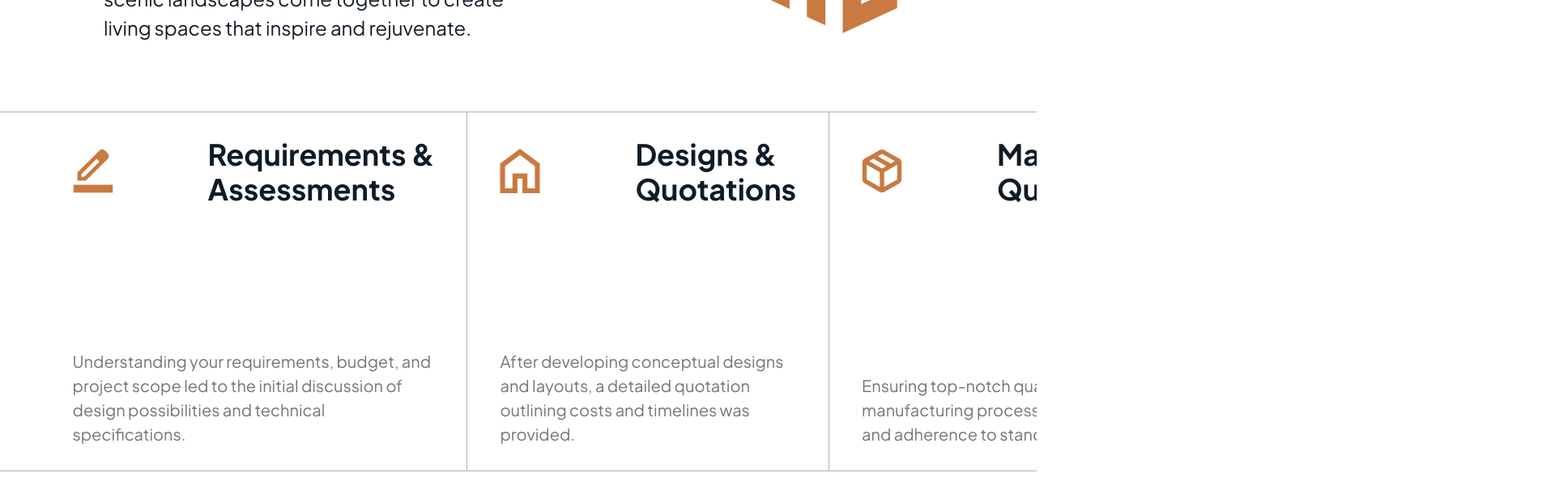
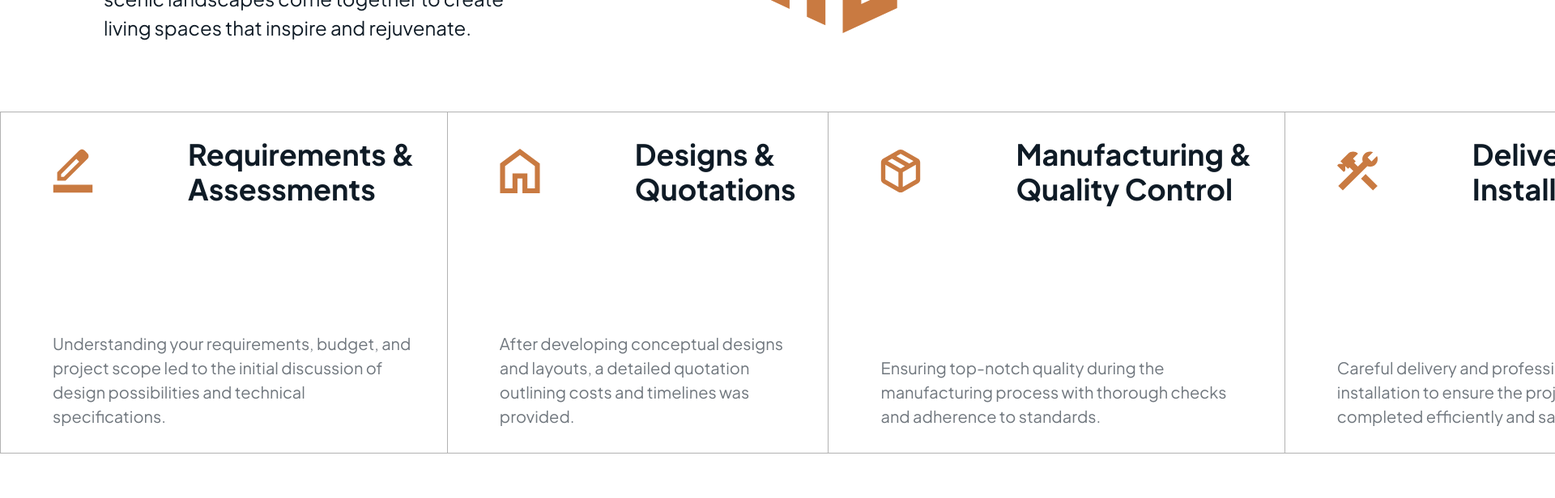
Before and after one commit to saharshcabins/saharshweb, a Next.js app: page / in a window 1280 px wide. Shown: the part 5400-6016 px from the top of the page at 81% size, 1920 px wide, since content can reach past the window. Built offline with nearby package versions, Linux system fonts and the light colour scheme.

Commit message:
fix:added the scroll effect on the our process

```diff
--- a/src/components/layout/OurProcess.tsx
+++ b/src/components/layout/OurProcess.tsx
@@ -1,9 +1,11 @@
-import React from "react";
+// components/OurProcess.tsx
+"use client";
+import React, { useRef, useState, useEffect } from "react";
 import MultiColorText from "../shared/MultiColorText";
 import TextBuilder from "../shared/TextBuilder";
+import Image from "next/image";
+import { Cube, HomeIcon, NoteIcon, Repair } from "@/utils/svgUtils";
 import OurProcessCard from "../ui/OurProcessCard";
-import { Cube, HomeIcon, NoteIcon, Repair } from "@/utils/svgUtils";
-import Image from "next/image";
 
 const processItems = [
   {
@@ -37,9 +39,54 @@ const processItems = [
 ];
 
 const OurProcess = () => {
+  const sectionRef = useRef<HTMLDivElement>(null);
+  const [scrollProgress, setScrollProgress] = useState(0);
+
+ useEffect(() => {
+  const handleScroll = () => {
+    if (!sectionRef.current) return;
+
+    const cardContainer = sectionRef.current.querySelector(".card-container") as HTMLElement;
+    if (!cardContainer) return;
+
+    const sectionTop = sectionRef.current.offsetTop;
+    const sectionHeight = sectionRef.current.offsetHeight;
+    const viewportHeight = window.innerHeight;
+    const scrollPosition = window.scrollY;
+
+    // card container metrics
+    const cardTop = cardContainer.offsetTop + sectionTop;
+    const cardHeight = cardContainer.offsetHeight;
+    const cardCenter = cardTop + cardHeight / 2;
+
+    // viewport center
+    const viewportCenter = scrollPosition + viewportHeight / 2;
+
+    // Start when card container center aligns with viewport center
+    const animationStartScroll = cardCenter +30 - viewportHeight / 2;
+    // End when the section bottom aligns with viewport bottom
+    const animationEndScroll = sectionTop + sectionHeight - viewportHeight / 2;
+
+    const totalAnimationScroll = animationEndScroll - animationStartScroll;
+    const relativeScroll = scrollPosition - animationStartScroll;
+
+    let progress = relativeScroll / totalAnimationScroll;
+    progress = Math.min(1, Math.max(0, progress));
+
+    setScrollProgress(progress);
+  };
+
+  window.addEventListener("scroll", handleScroll);
+  return () => window.removeEventListener("scroll", handleScroll);
+}, []);
+
+
   return (
-    <div className="flex flex-col  items-center">
-      <div className="flex flex-row justify-between items-center p-[5%] pb-[2%] gap-8 w-[90%]  ">
+    <div ref={sectionRef} className="relative w-full pb-[10%]">
+      <div style={{ height: `${processItems.length * 100}vh` }}>
+        <div className="sticky top-0 h-screen flex flex-col items-center bg-white">
+          {/* Header */}
+          <div className="flex flex-row justify-between items-center p-[5%] pb-[2%] gap-8 w-[90%]">
             <div className="flex flex-col items-start justify-between gap-8">
               <MultiColorText
                 fontSize="56px"
@@ -52,11 +99,12 @@ const OurProcess = () => {
                 From sleek architecture to luxurious interiors &{" "}
                 <br className="hidden lg:block" />
                 scenic landscapes come together to create{" "}
-            <br className="hidden lg:block" /> living spaces that inspire and
-            rejuvenate.
+                <br className="hidden lg:block" /> living spaces that inspire
+                and rejuvenate.
               </TextBuilder>
             </div>
             <Image
+              unoptimized
               src="/assets/logo/logo_icon.svg"
               alt="logo-saharsh"
               width={200}
@@ -65,307 +113,36 @@ const OurProcess = () => {
             />
           </div>
 
-<div className="flex flex-row mt-[60px] w-full overflow-hidden">
-  {processItems.map((item, index) => (
+          {/* Cards */}
+          <div className="flex flex-row mt-[60px] w-full card-container">
+            {processItems.map((item, index) => {
+              const totalCardsToAnimate = processItems.length;
+              const cardStartProgress = index / totalCardsToAnimate;
+              const cardEndProgress = (index + 1) / totalCardsToAnimate;
+
+              const cardProgress = Math.min(
+                1,
+                Math.max(0, (scrollProgress - cardStartProgress) * totalCardsToAnimate)
+              );
+
+              return (
                 <OurProcessCard
                   key={`process-${index}`}
+                  totalCards={processItems.length}
                   index={index}
                   icon={item.icon}
                   title={item.title}
                   description={item.description}
                   imageSrc={item.imageSrc}
+                  progress={cardProgress}
                 />
-  ))}
+              );
+            })}
           </div>
-
-
-
+        </div>
+      </div>
     </div>
   );
 };
 
 export default OurProcess;
-
-
-// "use client";
-// import React, { useRef, useEffect, useState } from "react";
-// import MultiColorText from "../shared/MultiColorText";
-// import TextBuilder from "../shared/TextBuilder";
-// import OurProcessCard from "../ui/OurProcessCard";
-// import { Cube, HomeIcon, NoteIcon, Repair } from "@/utils/svgUtils";
-// import Image from "next/image";
-
-// const processItems = [
-//   {
-//     title: "Requirements & Assessments",
-//     description:
-//       "Understanding your requirements, budget, and project scope led to the initial discussion of design possibilities and technical specifications.",
-//     imageSrc: "/assets/our_process/requirement.png",
-//     icon: <NoteIcon />,
-//   },
-//   {
-//     title: "Designs & Quotations",
-//     description:
-//       "After developing conceptual designs and layouts, a detailed quotation outlining costs and timelines was provided.",
-//     imageSrc: "/assets/our_process/design.png",
-//     icon: <HomeIcon />,
-//   },
-//   {
-//     title: "Manufacturing & Quality Control",
-//     description:
-//       "Ensuring top-notch quality during the manufacturing process with thorough checks and adherence to standards.",
-//     imageSrc: "/assets/our_process/manufacturing.png",
-//     icon: <Cube />,
-//   },
-//   {
-//     title: "Delivery & Installation",
-//     description:
-//       "Careful delivery and professional installation to ensure the project is completed efficiently and safely.",
-//     imageSrc: "/assets/our_process/delivery.png",
-//     icon: <Repair />,
-//   },
-// ];
-
-// const OurProcess = () => {
-//   const containerRef = useRef<HTMLDivElement>(null);
-//   const stickyRef = useRef<HTMLDivElement>(null);
-//   const [scrollWidth, setScrollWidth] = useState(0);
-
-//   useEffect(() => {
-//     if (stickyRef.current) {
-//       setScrollWidth(stickyRef.current.scrollWidth - window.innerWidth);
-//     }
-//   }, []);
-
-//   useEffect(() => {
-//     const handleScroll = () => {
-//       if (!containerRef.current || !stickyRef.current) return;
-//       const { top } = containerRef.current.getBoundingClientRect();
-//       const progress =
-//         Math.min(Math.max(-top, 0), scrollWidth) / scrollWidth; // 0 → 1
-//       stickyRef.current.style.transform = `translateX(-${
-//         progress * scrollWidth
-//       }px)`;
-//     };
-
-//     window.addEventListener("scroll", handleScroll);
-//     return () => window.removeEventListener("scroll", handleScroll);
-//   }, [scrollWidth]);
-
-//   return (
-//     <div className="relative w-full pb-30" ref={containerRef}>
-//       {/* set height = scrollable width so we can scroll enough */}
-//       <div style={{ height: `calc(100vh + ${scrollWidth}px)` }}>
-//         {/* Sticky header */}
-//         <div className="sticky top-0 h-screen flex flex-col bg-white">
-//           {/* Top Section */}
-//           <div className="flex flex-row  justify-between items-center p-[5%] pb-[6%] gap-8 w-[90%]">
-//             <div className="flex flex-col items-start justify-between gap-8">
-//               <MultiColorText
-//                 fontSize="56px"
-//                 items={[
-//                   { text: "Our Proven", color: "dark", weight: "medium" },
-//                   { text: " Process", color: "primary", weight: "bold" },
-//                 ]}
-//               />
-//               <TextBuilder fontSize="24px" color="dark">
-//                 From sleek architecture to luxurious interiors &{" "}
-//                 <br className="hidden lg:block" />
-//                 scenic landscapes come together to create
-//                 <br className="hidden lg:block" /> living spaces that inspire
-//                 and rejuvenate.
-//               </TextBuilder>
-//             </div>
-//             <Image
-//               src="/assets/logo/logo_icon.svg"
-//               alt="logo-saharsh"
-//               width={200}
-//               height={200}
-//               className="object-contain"
-//             />
-//           </div>
-
-//           {/* Horizontal Cards */}
-//           <div
-//             ref={stickyRef}
-//             className="flex flex-row gap-0 transition-transform duration-75"
-//           >
-//             {processItems.map((item, index) => (
-//               <OurProcessCard
-//                 key={`process-${index}`}
-//                 index={index}
-//                 icon={item.icon}
-//                 title={item.title}
-//                 description={item.description}
-//                 imageSrc={item.imageSrc}
-//               />
-//             ))}
-//           </div>
-//         </div>
-//       </div>
-//     </div>
-//   );
-// };
-
-// export default OurProcess;
-
-
-// "use client";
-
-// import React, { useRef, useEffect, useState } from "react";
-// import MultiColorText from "../shared/MultiColorText";
-// import TextBuilder from "../shared/TextBuilder";
-// import OurProcessCard from "../ui/OurProcessCard";
-// import { Cube, HomeIcon, NoteIcon, Repair } from "@/utils/svgUtils";
-// import Image from "next/image";
-
-// const processItems = [
-//   {
-//     title: "Requirements & Assessments",
-//     description:
-//       "Understanding your requirements, budget, and project scope led to the initial discussion of design possibilities and technical specifications.",
-//     imageSrc: "/assets/our_process/requirement.png",
-//     icon: <NoteIcon />,
-//   },
-//   {
-//     title: "Designs & Quotations",
-//     description:
-//       "After developing conceptual designs and layouts, a detailed quotation outlining costs and timelines was provided.",
-//     imageSrc: "/assets/our_process/design.png",
-//     icon: <HomeIcon />,
-//   },
-//   {
-//     title: "Manufacturing & Quality Control",
-//     description:
-//       "Ensuring top-notch quality during the manufacturing process with thorough checks and adherence to standards.",
-//     imageSrc: "/assets/our_process/manufacturing.png",
-//     icon: <Cube />,
-//   },
-//   {
-//     title: "Delivery & Installation",
-//     description:
-//       "Careful delivery and professional installation to ensure the project is completed efficiently and safely.",
-//     imageSrc: "/assets/our_process/delivery.png",
-//     icon: <Repair />,
-//   },
-// ];
-
-// const OurProcess = () => {
-//   const sectionRef = useRef<HTMLDivElement>(null);
-//   const [activeCardIndex, setActiveCardIndex] = useState(0);
-//   const [cardScrollProgress, setCardScrollProgress] = useState(0);
-
-//   useEffect(() => {
-//     const scrollSensitivity = 0.05;
-
-//     const handleWheel = (e: WheelEvent) => {
-//       if (!sectionRef.current) return;
-
-//       const rect = sectionRef.current.getBoundingClientRect();
-//       const inView = rect.top <= 0 && rect.bottom >= window.innerHeight;
-
-//       if (inView) {
-//         e.preventDefault();
-//         const scrollDelta = e.deltaY;
-
-//         setCardScrollProgress((prev) => {
-//           let newProgress = prev + (scrollDelta > 0 ? scrollSensitivity : -scrollSensitivity);
-//           newProgress = Math.min(Math.max(newProgress, 0), 1);
-//           return newProgress;
-//         });
-
-//         if (cardScrollProgress >= 1 && activeCardIndex < processItems.length - 1) {
-//           setActiveCardIndex((prev) => prev + 1);
-//           setCardScrollProgress(0);
-//         } else if (cardScrollProgress <= 0 && activeCardIndex > 0) {
-//           setActiveCardIndex((prev) => prev - 1);
-//           setCardScrollProgress(1);
-//         }
-//       }
-//     };
-
-//     window.addEventListener("wheel", handleWheel, { passive: false });
-
-//     return () => {
-//       window.removeEventListener("wheel", handleWheel);
-//     };
-//   }, [activeCardIndex, cardScrollProgress]);
-
-//   const fullWidth = 400;
-//   const collapsedWidth = 131;
-//   const gap = 20;
-
-//   let translateX = 0;
-//   for (let i = 0; i < activeCardIndex; i++) {
-//     translateX += fullWidth - collapsedWidth + gap;
-//   }
-//   translateX += cardScrollProgress * (fullWidth - collapsedWidth + gap);
-
-//   return (
-//     <div
-//       ref={sectionRef}
-//       className="relative w-full overflow-hidden"
-//       style={{ height: `${processItems.length * 100}vh` }}
-//     >
-//       <div className="sticky top-0 h-screen flex flex-col items-center justify-center">
-//         <div className="flex flex-row justify-between items-center p-[5%] pb-[2%] gap-8 w-[90%]">
-//           <div className="flex flex-col items-start justify-between gap-8">
-//             <MultiColorText
-//               fontSize="56px"
-//               items={[
-//                 { text: "Our Proven", color: "dark", weight: "medium" },
-//                 { text: " Process", color: "primary", weight: "bold" },
-//               ]}
-//             />
-//             <TextBuilder className="" fontSize="24px" color="dark">
-//               From sleek architecture to luxurious interiors & <br className="hidden lg:block" />
-//               scenic landscapes come together to create <br className="hidden lg:block" /> living spaces that inspire and
-//               rejuvenate.
-//             </TextBuilder>
-//           </div>
-//           <Image
-//             src="/assets/logo/logo_icon.svg"
-//             alt="logo-saharsh"
-//             width={200}
-//             height={200}
-//             className="object-contain"
-//           />
-//         </div>
-//         <div
-//           className="flex mt-[60px] w-full transition-transform duration-700 ease-in-out"
-//           style={{ transform: `translateX(-${translateX}px)` }}
-//         >
-//           {processItems.map((item, index) => {
-//             let width = fullWidth;
-//             if (index < activeCardIndex) {
-//               width = collapsedWidth;
-//             } else if (index === activeCardIndex) {
-//               width = fullWidth - (fullWidth - collapsedWidth) * cardScrollProgress;
-//             }
-
-//             return (
-//               <div
-//                 key={`process-card-${index}`}
-//                 className="flex-shrink-0"
-//                 style={{
-//                   width: `${width}px`,
-//                 }}
-//               >
-//                 <OurProcessCard
-//                   imageSrc={item.imageSrc}
-//                   index={index}
-//                   icon={item.icon}
-//                   title={item.title}
-//                   description={item.description}
-//                   isCollapsed={index < activeCardIndex}
-//                 />
-//               </div>
-//             );
-//           })}
-//         </div>
-//       </div>
-//     </div>
-//   );
-// };
-
-// export default OurProcess;
--- a/src/components/ui/OurProcessCard.tsx
+++ b/src/components/ui/OurProcessCard.tsx
@@ -1,137 +1,110 @@
+"use client";
 import React from "react";
+import { motion } from "framer-motion";
 import TextBuilder from "../shared/TextBuilder";
+import Image from "next/image";
 
 interface OurProcessCardProps {
   title: string;
   description: string;
   imageSrc: string;
   icon: React.ReactNode;
-  index: number; // add index to handle border logic
+  index: number;
+  totalCards: number;
+  progress: number; // 0 (expanded) → 1 (collapsed)
 }
 
 const OurProcessCard: React.FC<OurProcessCardProps> = ({
   title,
   description,
   icon,
+  imageSrc,
   index,
+  totalCards,
+  progress,
 }) => {
+  const isLastCard = index === totalCards - 1;
+  const isFirstCard = index === 0;
+
+  // Override progress for last card → always expanded
+  const effectiveProgress = isLastCard ? 0 : progress;
+
+  const collapsedWidth = 20;
+  const collapsedPaddingLeft = 40;
+  const collapsedFontSize = 24;
+  const collapsedTitleGap = 20;
+
+  const interpolatedWidth = 100 - effectiveProgress * (100 - collapsedWidth);
+  const interpolatedPaddingLeft = isFirstCard
+    ? 40 + effectiveProgress * (112 - 40)
+    : 40;
+
+  const interpolatedTitleGap = Math.max(
+    117 - effectiveProgress * (117 - collapsedTitleGap),
+    collapsedTitleGap
+  );
+
+  const titleFontSize = 36 - effectiveProgress * (36 - collapsedFontSize);
+
   return (
-<div
-  className={`flex flex-col justify-between px-[40px] py-[30px] gap-[157px] ${
-    index === 0
-      ? "border-y border-[rgba(0,0,0,0.3)] pl-[7%] " // top & bottom only
-      : "border-y border-l border-[rgba(0,0,0,0.3)]" // top, bottom, left
+    <motion.div
+      initial={false}
+      animate={{ width: `${interpolatedWidth}%`, opacity: 1 }}
+      transition={{ duration: 0.3, ease: "easeInOut" }}
+      className={`
+        relative flex flex-col justify-between px-[40px] py-[30px] h-[423px]
+        border-t border-b border-l border-[rgba(0,0,0,0.3)]
+        ${isFirstCard ? "border-r-0" : ""}
+        ${isLastCard ? "border-r border-[rgba(0,0,0,0.3)]" : ""}
+        ${effectiveProgress > 0.5 ? "w-[200px]" : ""}
+        ${(effectiveProgress > 0.5 && isFirstCard) ? "" : "pl-[5%]"}
+      `}
+    >
+      {/* Title Row */}
+      <motion.div
+        animate={{
+          flexDirection: effectiveProgress > 0.5 ? "column" : "row",
+          gap: effectiveProgress > 0.5 ? 20 : 117,
+          alignItems: effectiveProgress > 0.5 ? "flex-start" : "center",
+        }}
+        transition={{ duration: 0.3, ease: "easeInOut" }}
+        className={`flex mb-[20px] ${
+          effectiveProgress > 0.5 ? "gap-[20px]" : "gap-[117px]"
         }`}
       >
-
-      <div className="flex flex-row items-center gap-[117px] mb-[20px]">
-        <div className="text-[var(--color-primary)] w-[50px] h-[55px]">
+        <div className="text-[var(--color-primary)] w-[50px] h-[55px] flex-shrink-0">
           {icon}
         </div>
         <TextBuilder
-  fontSize="36px"
-  weight="bold"
+          fontSize={`${titleFontSize}px`}
+          weight={effectiveProgress > 0.5 ? "medium" : "bold"}
           color="dark"
           className="leading-[1.2] whitespace-nowrap"
         >
           {title.includes("&") ? (
             <>
-      {title.split("&")[0]} &amp;<br />
+              {title.split("&")[0]} &amp;
+              <br />
               {title.split("&")[1].trim()}
             </>
           ) : (
             title
           )}
         </TextBuilder>
+      </motion.div>
 
-
-
-
-      </div>
-      <TextBuilder
-        fontSize="20px"
-        color="dark-light"
-        className="leading-[1.5] w-full"
+      {/* Description */}
+      <motion.div
+        animate={{ opacity: isLastCard ? 1 : 1 - effectiveProgress }}
+        transition={{ duration: 0.3, ease: "easeInOut" }}
+        className="overflow-hidden"
       >
+        <TextBuilder fontSize="20px" color="dark-light" className="leading-[1.5] w-full">
           {description}
         </TextBuilder>
-    </div>
+      </motion.div>
+    </motion.div>
   );
 };
 
 export default OurProcessCard;
-
-
-// import React from "react";
-// import TextBuilder from "../shared/TextBuilder";
-
-// interface OurProcessCardProps {
-//   title: string;
-//   description: string;
-//   imageSrc: string;
-//   icon: React.ReactNode;
-//   index: number;
-//   isCollapsed: boolean;
-// }
-
-// const OurProcessCard: React.FC<OurProcessCardProps> = ({
-//   title,
-//   description,
-//   icon,
-//   index,
-//   isCollapsed,
-// }) => {
-//   return (
-//     <div
-//       className={`flex flex-col justify-between px-[40px] py-[30px] gap-[157px]
-//       ${isCollapsed ? "py-4 px-2" : "py-[30px] px-[40px]"}
-//       ${
-//         index === 0
-//           ? "border-y border-[rgba(0,0,0,0.3)] pl-[7%]"
-//           : "border-y border-l border-[rgba(0,0,0,0.3)]"
-//       }
-//       transition-all duration-700 ease-in-out
-//     `}
-//     >
-//       <div
-//         className={`flex items-center gap-[117px] mb-[20px]
-//         ${isCollapsed ? "flex-col gap-0 mb-0" : "flex-row"}
-//         transition-all duration-700 ease-in-out`}
-//       >
-//         <div
-//           className={`text-[var(--color-primary)] w-[50px] h-[55px] flex-shrink-0
-//             ${isCollapsed ? "w-[30px] h-[30px]" : "w-[50px] h-[55px]"}`}
-//         >
-//           {icon}
-//         </div>
-//         <TextBuilder
-//           fontSize={isCollapsed ? "16px" : "36px"}
-//           weight="bold"
-//           color="dark"
-//           className={`leading-[1.2] whitespace-nowrap
-//             ${isCollapsed ? "hidden" : "block"}`}
-//         >
-//           {title.includes("&") ? (
-//             <>
-//               {title.split("&")[0]} &amp;<br />
-//               {title.split("&")[1].trim()}
-//             </>
-//           ) : (
-//             title
-//           )}
-//         </TextBuilder>
-//       </div>
-//       <TextBuilder
-//         fontSize="20px"
-//         color="dark-light"
-//         className={`leading-[1.5] w-full
-//           ${isCollapsed ? "hidden" : "block"}
-//           transition-all duration-700 ease-in-out`}
-//       >
-//         {description}
-//       </TextBuilder>
-//     </div>
-//   );
-// };
-
-// export default OurProcessCard;
--- a/src/utils/svgUtils.tsx
+++ b/src/utils/svgUtils.tsx
@@ -129,15 +129,13 @@ export const Arrow = ({ flipped = false }: { flipped?: boolean }) => {
 export const Repair = () => {
   return (
     <svg
-      width="27"
-      height="27"
+
       viewBox="0 0 27 27"
-      fill="none"
+      className="w-full h-full fill-current"
       xmlns="http://www.w3.org/2000/svg"
     >
       <path
         d="M23.9028 26.5005L15.9231 18.6031L18.9838 15.574L26.9636 23.4714L23.9028 26.5005ZM3.78947 26.5005L0.728745 23.4714L10.7854 13.5185L8.30769 11.0664L7.28745 12.0761L5.42915 10.237V13.194L4.40891 14.2037L0 9.84029L1.02024 8.83059H4.0081L2.18623 7.02753L7.36032 1.90687C7.84615 1.42605 8.36842 1.07746 8.92713 0.861099C9.48583 0.644732 10.0567 0.536549 10.6397 0.536549C11.2227 0.536549 11.7935 0.644732 12.3522 0.861099C12.9109 1.07746 13.4332 1.42605 13.919 1.90687L10.5668 5.22448L12.3887 7.02753L11.3684 8.03724L13.8462 10.4894L17.1255 7.2439C17.0283 6.97945 16.9494 6.70298 16.8887 6.4145C16.8279 6.12601 16.7976 5.83752 16.7976 5.54903C16.7976 4.13063 17.2895 2.93461 18.2733 1.96096C19.2571 0.987312 20.4656 0.500488 21.8988 0.500488C22.2632 0.500488 22.6093 0.536549 22.9372 0.608671C23.2652 0.680793 23.5992 0.788977 23.9393 0.933221L20.332 4.50326L22.9555 7.09966L26.5628 3.52961C26.7328 3.86618 26.8482 4.19674 26.9089 4.52129C26.9696 4.84584 27 5.18842 27 5.54903C27 6.96743 26.5081 8.16346 25.5243 9.1371C24.5405 10.1108 23.332 10.5976 21.8988 10.5976C21.6073 10.5976 21.3158 10.5735 21.0243 10.5255C20.7328 10.4774 20.4534 10.3932 20.1862 10.273L3.78947 26.5005Z"
-        fill="white"
       />
     </svg>
   );
```
Lines whose indentation alone changed are shown as unchanged.
